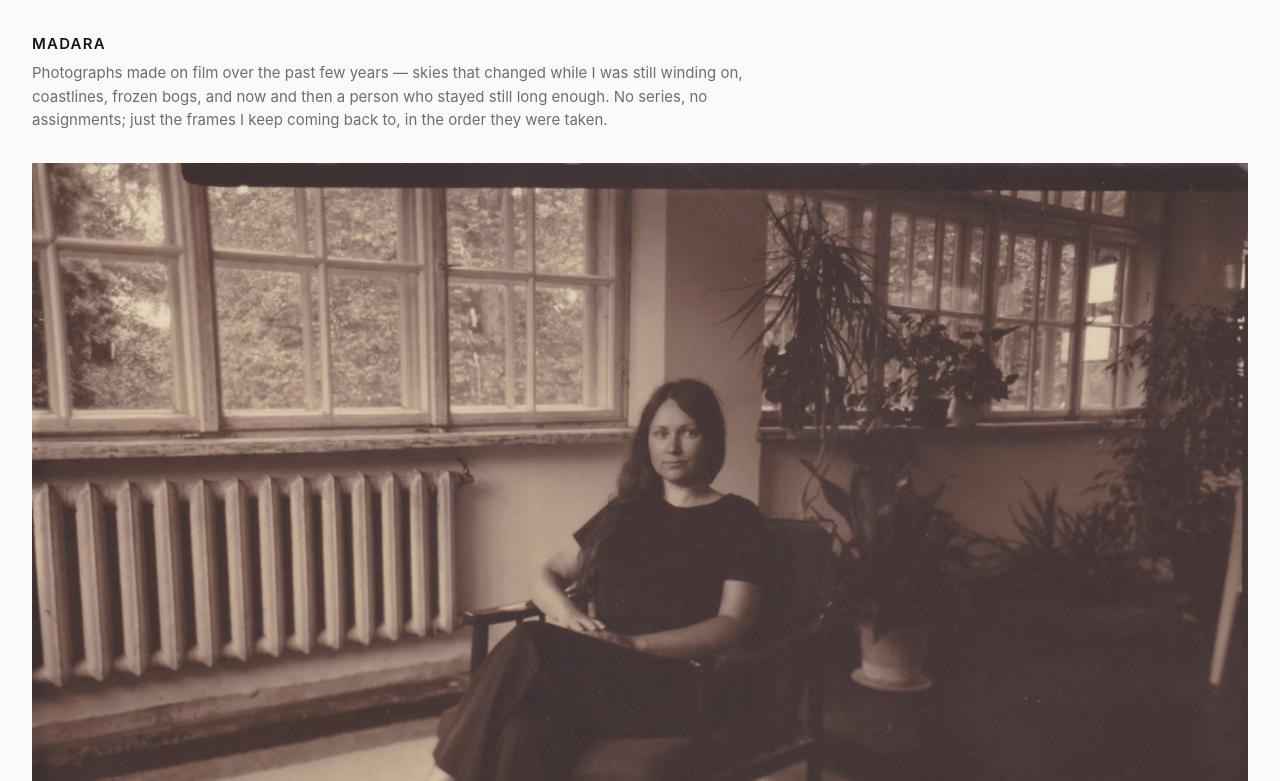
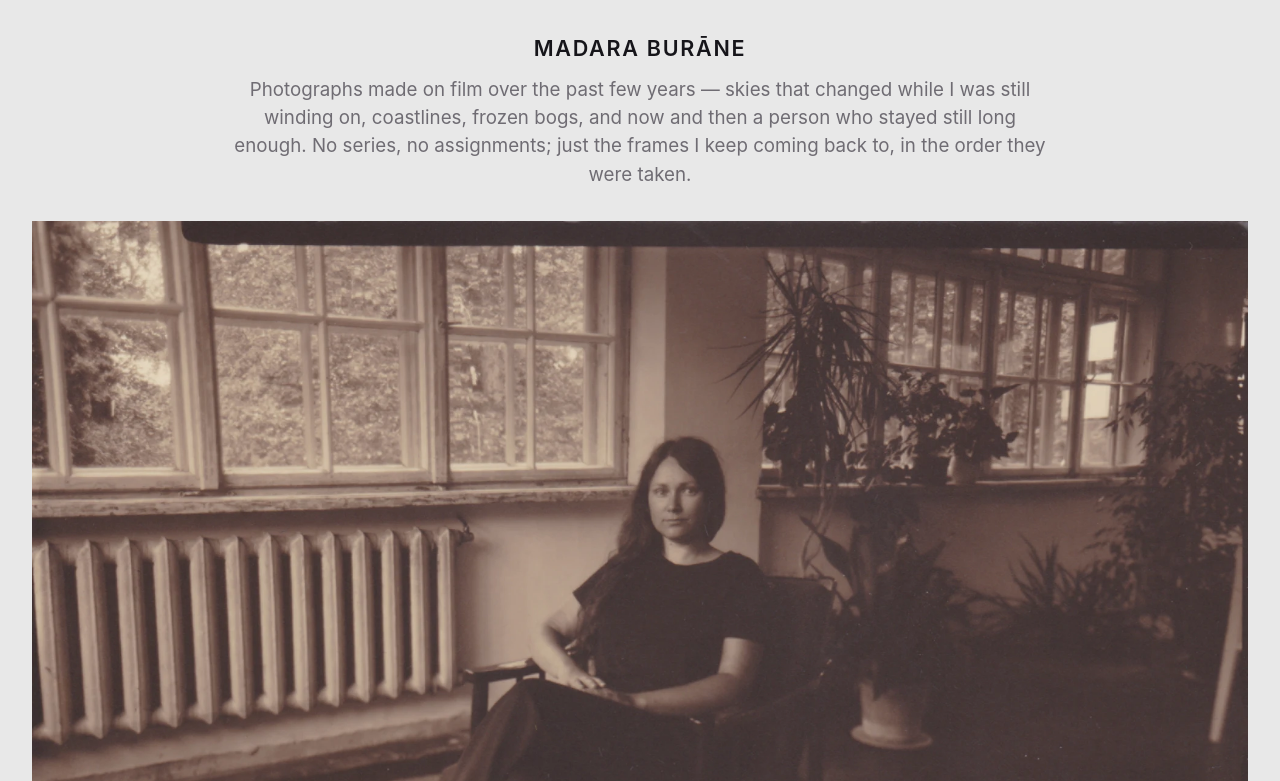
Before and after one commit to Burans/madara, a plain HTML site: page index.html in a window 1280 px wide. Shown: the top 781 px of the page. Drawn offline with Linux system fonts and the light colour scheme.

Commit message:
Light grey ground, centred intro, full name
Co-Authored-By: Claude Opus 5 <noreply@anthropic.com>

```diff
--- a/index.html
+++ b/index.html
@@ -3,9 +3,9 @@
 <head>
 <meta charset="utf-8">
 <meta name="viewport" content="width=device-width, initial-scale=1, viewport-fit=cover">
-<title>Madara — Photography</title>
+<title>Madara Burāne | Portfolio</title>
 <meta name="description" content="Film photographs: skies, coastlines, bogs and quiet places.">
-<meta property="og:title" content="Madara — Photography">
+<meta property="og:title" content="Madara Burāne | Portfolio">
 <meta property="og:description" content="Film photographs: skies, coastlines, bogs and quiet places.">
 <meta property="og:type" content="website">
 <meta property="og:image" content="img/1.webp">
@@ -14,7 +14,7 @@
 <body>
 
 <header class="intro">
-  <h1>Madara</h1>
+  <h1>Madara Burāne</h1>
   <p>Photographs made on film over the past few years — skies that changed while I was still winding on, coastlines, frozen bogs, and now and then a person who stayed still long enough. No series, no assignments; just the frames I keep coming back to, in the order they were taken.</p>
 </header>
 
@@ -39,7 +39,7 @@
 </main>
 
 <footer>
-  <p>All photographs &copy; Madara.</p>
+  <p>All photographs &copy; Madara Burāne.</p>
 </footer>
 
 </body>
--- a/style.css
+++ b/style.css
@@ -3,8 +3,8 @@
   --gap: clamp(16px, 2.5vw, 32px);
   --ink: #16151a;
   --muted: #6f6c73;
-  --paper: #fbfaf8;
-  --placeholder: #eceae6;
+  --paper: #e8e8e8;
+  --placeholder: #dcdcdc;
 }
 
 *,
@@ -26,13 +26,15 @@ body {
 
 /* Intro */
 .intro {
-  max-width: 46rem;
-  margin: 0 0 var(--gap);
+  max-width: 52rem;
+  margin: 0 auto var(--gap);
+  text-align: center;
+  font-size: 1.25em;
 }
 
 .intro h1 {
-  margin: 0 0 0.4em;
-  font-size: 1em;
+  margin: 0 0 0.5em;
+  font-size: 1.15em;
   font-weight: 600;
   letter-spacing: 0.08em;
   text-transform: uppercase;
@@ -40,6 +42,7 @@ body {
 
 .intro p {
   margin: 0;
+  line-height: 1.5;
   color: var(--muted);
   text-wrap: pretty;
 }
@@ -74,12 +77,3 @@ footer p { margin: 0; }
   .grid { grid-template-columns: minmax(0, 1fr); }
   .grid .wide { grid-column: auto; }
 }
-
-@media (prefers-color-scheme: dark) {
-  :root {
-    --ink: #f2f0ee;
-    --muted: #9b979f;
-    --paper: #131215;
-    --placeholder: #1e1d21;
-  }
-}
```
